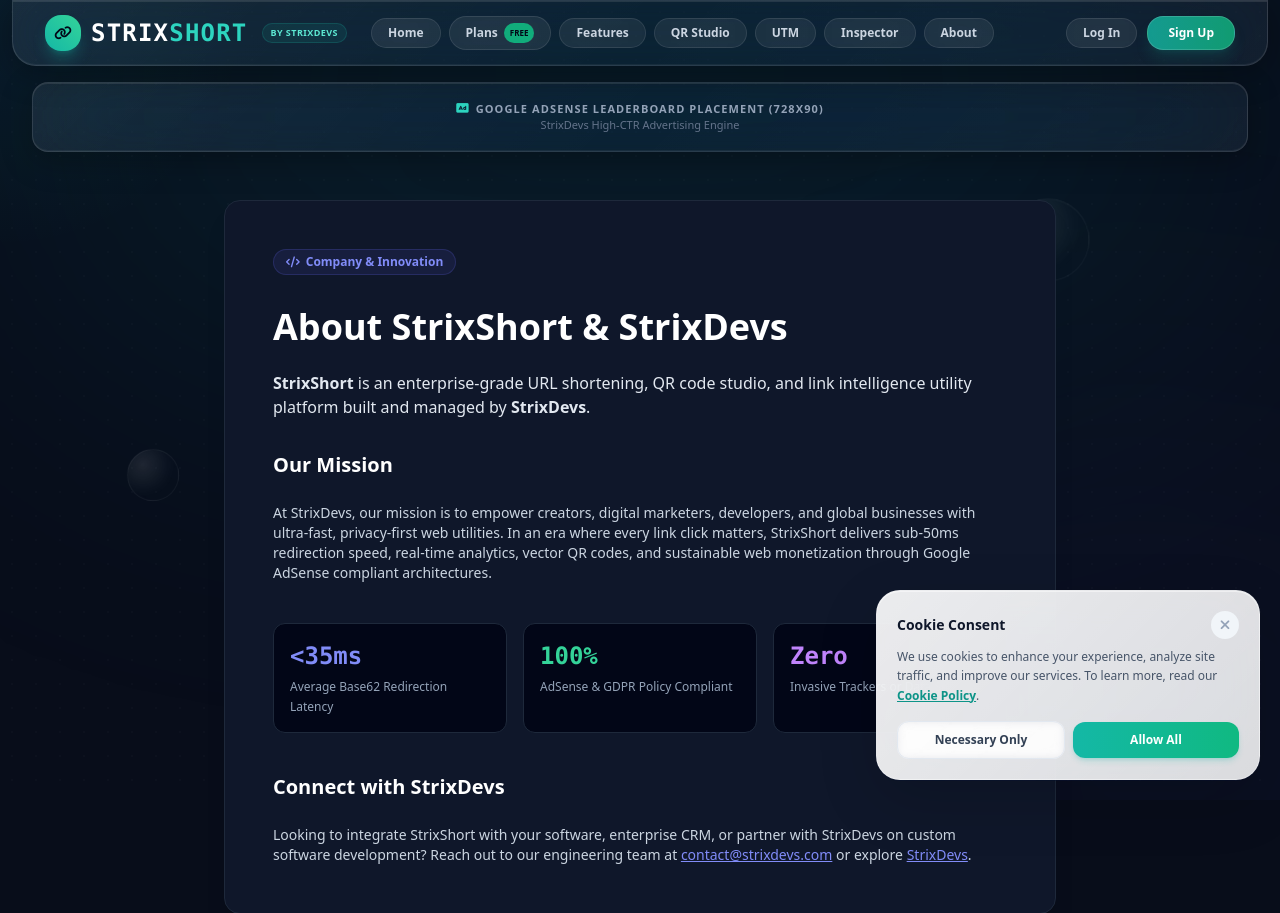
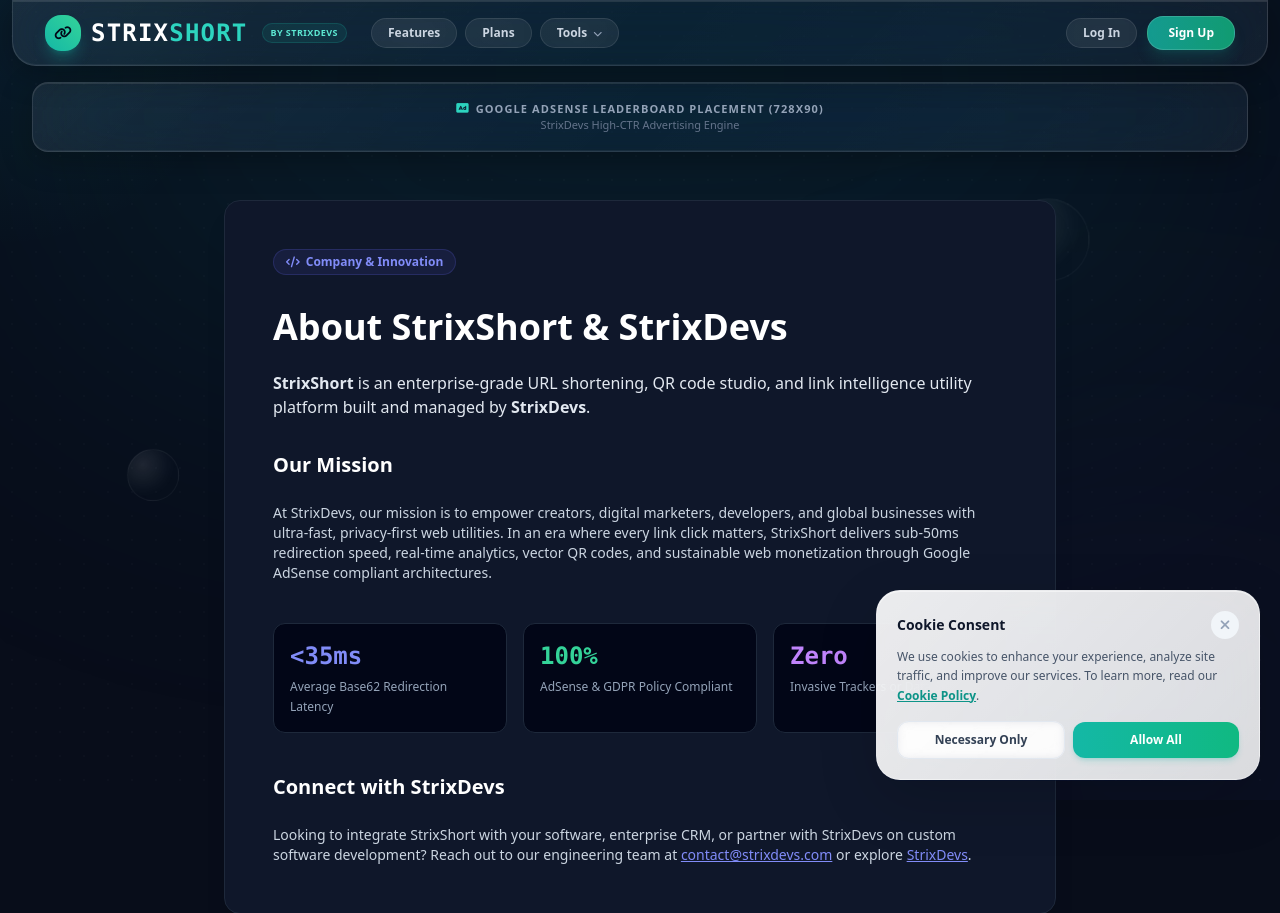
Before and after one commit to FahimIslam-dev/strix-shortener, a FastAPI app: page /about in a window 1280 px wide. Shown: the top 913 px of the page. Run offline with FastAPI, Linux system fonts and the light colour scheme; some libraries are stand-ins or nearby versions.

Commit message:
Refactor navbar into clean minimalist 3-item layout with sleek Tools dropdown

```diff
--- a/app/templates/base.html
+++ b/app/templates/base.html
@@ -358,17 +358,58 @@
                     </span>
                 </a>
 
-                <!-- Primary Navigation (Liquid Glass Pills) -->
+                <!-- Primary Navigation (Clean & Minimalist Liquid Glass) -->
                 <nav class="hidden md:flex items-center gap-2 text-sm font-medium text-slate-300">
-                    <a href="/" class="glass-nav-pill hover:text-teal-300 transition-colors text-xs font-semibold">Home</a>
-                    <a href="/plans" class="glass-nav-pill hover:text-teal-300 transition-colors text-xs font-semibold flex items-center gap-1.5">
-                        Plans <span class="text-[8px] bg-emerald-500/90 text-slate-950 font-extrabold px-1.5 py-0.5 rounded-full uppercase backdrop-blur-sm">Free</span>
-                    </a>
                     <a href="/#features" class="glass-nav-pill hover:text-teal-300 transition-colors text-xs font-semibold">Features</a>
-                    <a href="/qr-generator" class="glass-nav-pill hover:text-teal-300 transition-colors text-xs font-semibold">QR Studio</a>
-                    <a href="/utm-builder" class="glass-nav-pill hover:text-teal-300 transition-colors text-xs font-semibold">UTM</a>
-                    <a href="/inspector" class="glass-nav-pill hover:text-teal-300 transition-colors text-xs font-semibold">Inspector</a>
-                    <a href="/about" class="glass-nav-pill hover:text-teal-300 transition-colors text-xs font-semibold">About</a>
+                    <a href="/plans" class="glass-nav-pill hover:text-teal-300 transition-colors text-xs font-semibold">Plans</a>
+
+                    <!-- Sleek Tools Dropdown -->
+                    <div class="relative group">
+                        <button type="button" class="glass-nav-pill hover:text-teal-300 transition-colors text-xs font-semibold flex items-center gap-1.5 cursor-pointer">
+                            <span>Tools</span>
+                            <i class="fa-solid fa-chevron-down text-[9px] text-slate-400 group-hover:text-teal-300 group-hover:rotate-180 transition-transform duration-300"></i>
+                        </button>
+
+                        <!-- Dropdown Menu -->
+                        <div class="absolute left-0 mt-2 w-52 p-2 liquid-glass rounded-2xl shadow-2xl opacity-0 invisible group-hover:opacity-100 group-hover:visible transition-all duration-300 transform -translate-y-2 group-hover:translate-y-0 z-50 border border-white/10 backdrop-blur-2xl">
+                            <a href="/qr-generator" class="flex items-center gap-2.5 px-3 py-2 text-xs text-slate-200 hover:text-white hover:bg-white/10 transition rounded-xl">
+                                <div class="w-6 h-6 rounded-lg bg-teal-500/15 text-teal-300 flex items-center justify-center text-[11px]">
+                                    <i class="fa-solid fa-qrcode"></i>
+                                </div>
+                                <div>
+                                    <span class="font-bold block text-xs">QR Studio</span>
+                                    <span class="text-[10px] text-slate-400 block">Vector QR codes</span>
+                                </div>
+                            </a>
+                            <a href="/utm-builder" class="flex items-center gap-2.5 px-3 py-2 text-xs text-slate-200 hover:text-white hover:bg-white/10 transition rounded-xl">
+                                <div class="w-6 h-6 rounded-lg bg-cyan-500/15 text-cyan-300 flex items-center justify-center text-[11px]">
+                                    <i class="fa-solid fa-bullhorn"></i>
+                                </div>
+                                <div>
+                                    <span class="font-bold block text-xs">UTM Builder</span>
+                                    <span class="text-[10px] text-slate-400 block">Campaign tracking</span>
+                                </div>
+                            </a>
+                            <a href="/inspector" class="flex items-center gap-2.5 px-3 py-2 text-xs text-slate-200 hover:text-white hover:bg-white/10 transition rounded-xl">
+                                <div class="w-6 h-6 rounded-lg bg-emerald-500/15 text-emerald-300 flex items-center justify-center text-[11px]">
+                                    <i class="fa-solid fa-shield-halved"></i>
+                                </div>
+                                <div>
+                                    <span class="font-bold block text-xs">Link Inspector</span>
+                                    <span class="text-[10px] text-slate-400 block">Phishing scanner</span>
+                                </div>
+                            </a>
+                            <div class="my-1 border-t border-white/10"></div>
+                            <a href="/about" class="flex items-center gap-2.5 px-3 py-2 text-xs text-slate-300 hover:text-white hover:bg-white/10 transition rounded-xl">
+                                <div class="w-6 h-6 rounded-lg bg-purple-500/15 text-purple-300 flex items-center justify-center text-[11px]">
+                                    <i class="fa-solid fa-circle-info"></i>
+                                </div>
+                                <div>
+                                    <span class="font-bold block text-xs">About Us</span>
+                                </div>
+                            </a>
+                        </div>
+                    </div>
                 </nav>
             </div>
 
```
